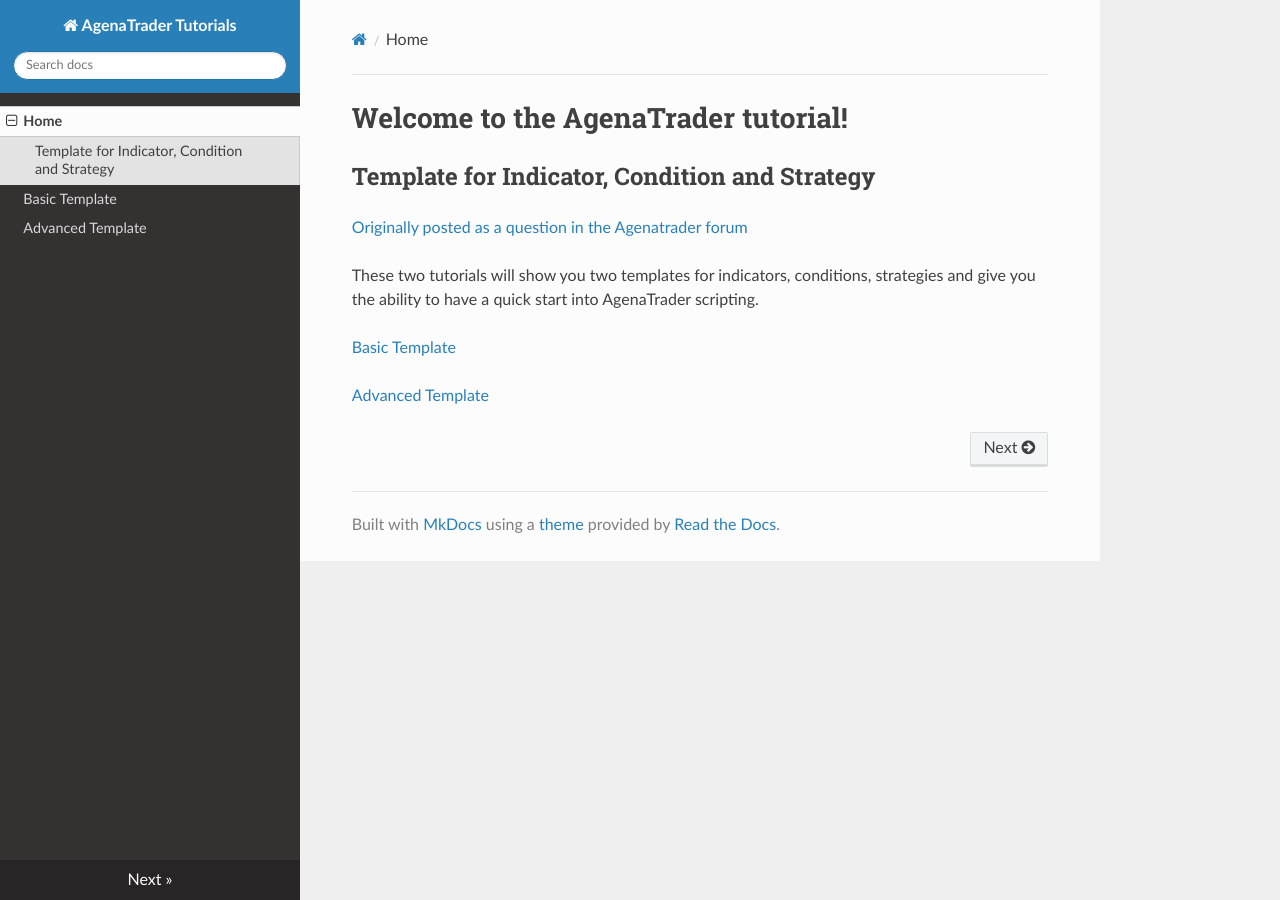
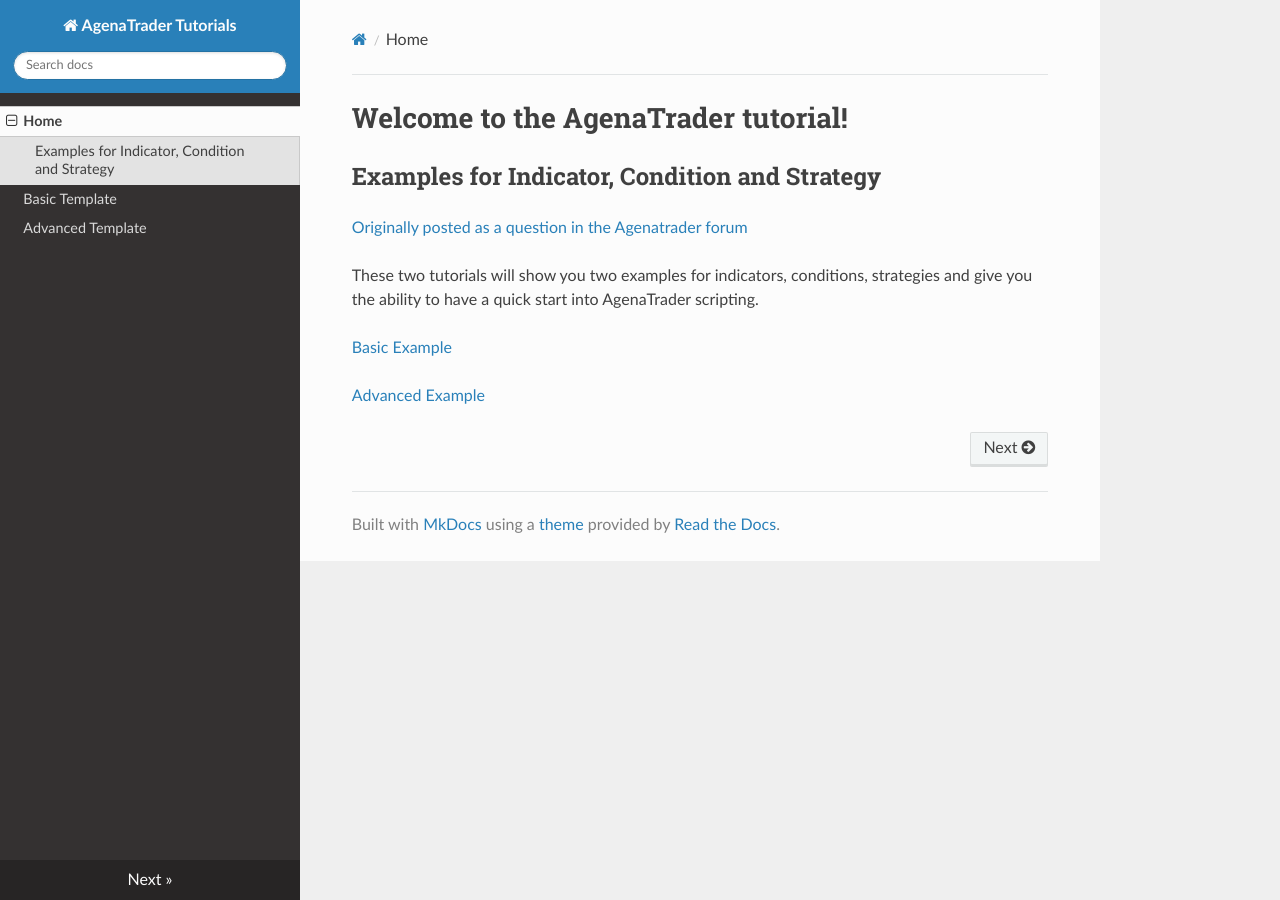
Before and after one commit to AgenaTrader/Tutorials, an MkDocs documentation site: the page built from sources/index.md, in a window 1280 px wide. Built offline with MkDocs 1.6.1, drawn with Linux system fonts in a browser that asks for light colours; nearby versions of some CDN libraries; old or Windows-style settings are respelled for this version of MkDocs.

Commit message:
Update ReadMe

```diff
--- a/sources/index.md
+++ b/sources/index.md
@@ -1,10 +1,10 @@
 #Welcome to the AgenaTrader tutorial!
 
-##Template for Indicator, Condition and Strategy
+##Examples for Indicator, Condition and Strategy
 [Originally posted as a question in the Agenatrader forum](http://www.tradeescort.com/phpbb_de/viewtopic.php?f=18&t=2680&p=11739)
 
-These two tutorials will show you two templates for indicators, conditions, strategies and give you the ability to have a quick start into AgenaTrader scripting.
+These two tutorials will show you two examples for indicators, conditions, strategies and give you the ability to have a quick start into AgenaTrader scripting.
 
-[Basic Template](./Example_Indicator_Condition_Strategy_Basic/README.md)
+[Basic Example](./Example_Indicator_Condition_Strategy_Basic/README.md)
 
-[Advanced Template](./Example_Indicator_Condition_Strategy_Advanced/README.md)
+[Advanced Example](./Example_Indicator_Condition_Strategy_Advanced/README.md)
```
